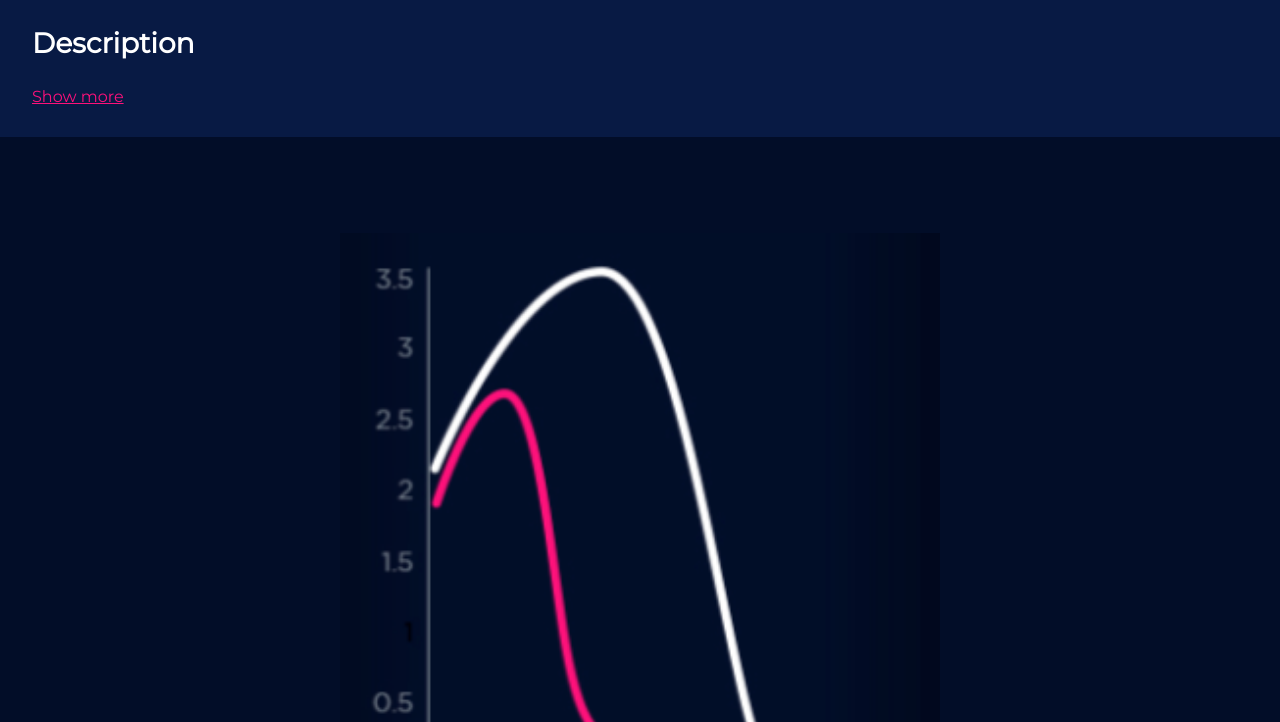
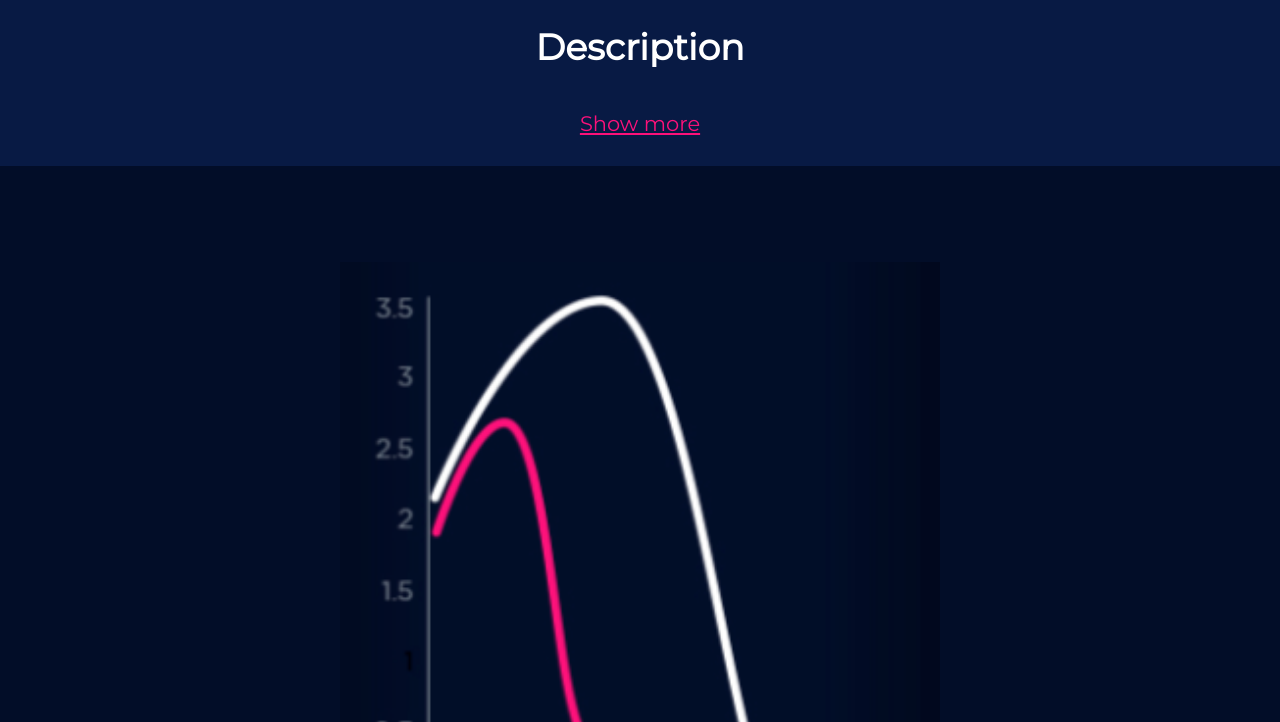
Before and after one commit to maciejk77/oe-test, a React app: page / in a window 1280 px wide. Shown: the part 78-800 px from the top of the page. Built offline with nearby package versions, Linux system fonts and the light colour scheme.

Commit message:
media queries in ItemDesc

```diff
--- a/src/components/ItemDescription/styles.scss
+++ b/src/components/ItemDescription/styles.scss
@@ -19,3 +19,32 @@
     margin-bottom: 1rem;
   }
 }
+
+@media (min-width: $mobile-landscape) {
+  .item-description {
+    padding: 2rem 5rem;
+
+    &__header {
+      font-size: $font-big;
+    }
+  }
+}
+
+@media (min-width: $tablet) {
+  .item-description {
+    text-align: center;
+    font-size: $font-larger-medium * 0.75;
+  }
+}
+
+@media (min-width: $desktop) {
+  .item-description {
+    &__description {
+      font-size: $font-larger-medium;
+      line-height: 2rem;
+      width: 80%;
+      margin: 0 auto;
+      padding-bottom: 2rem;
+    }
+  }
+}
```
